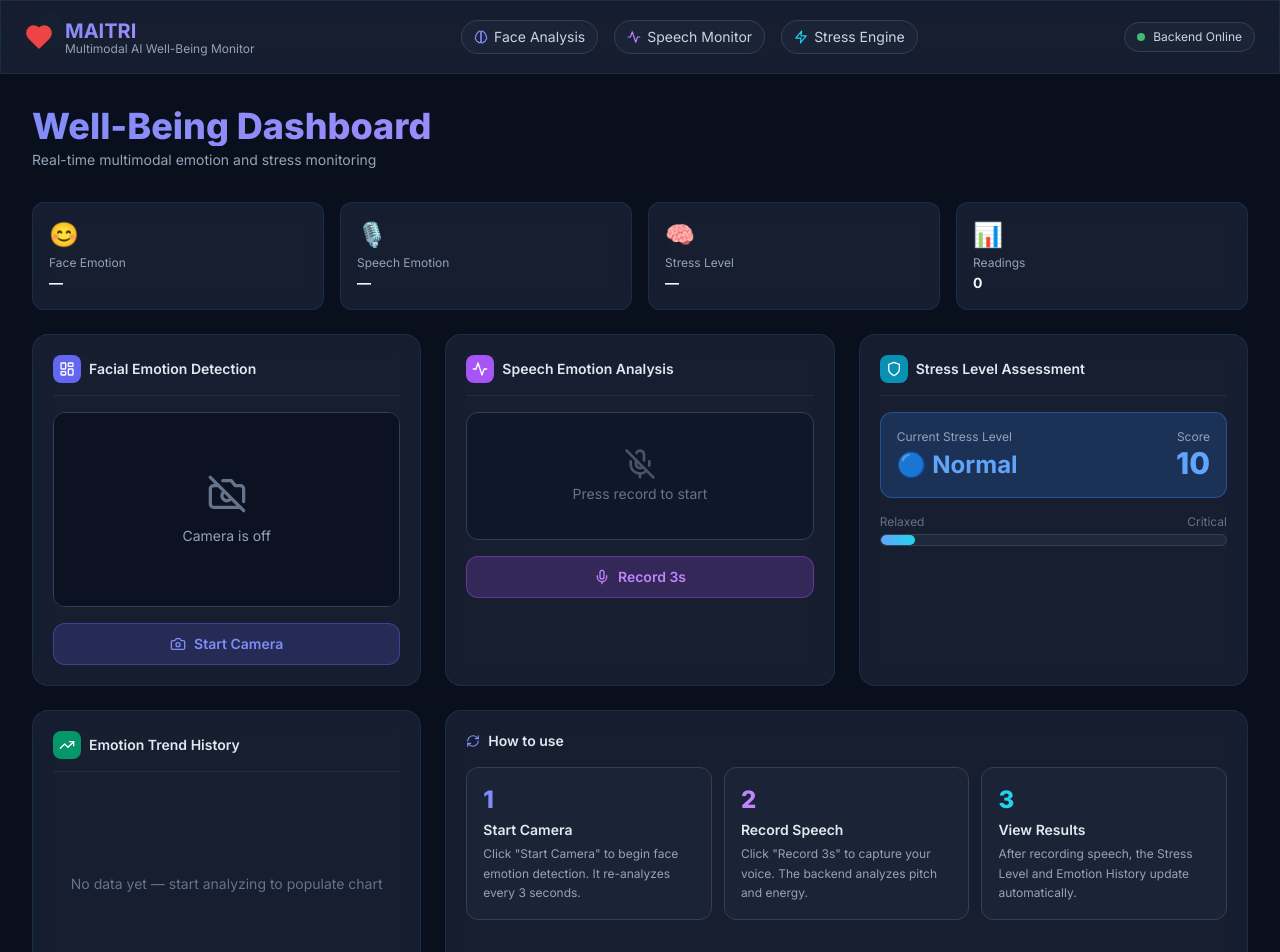
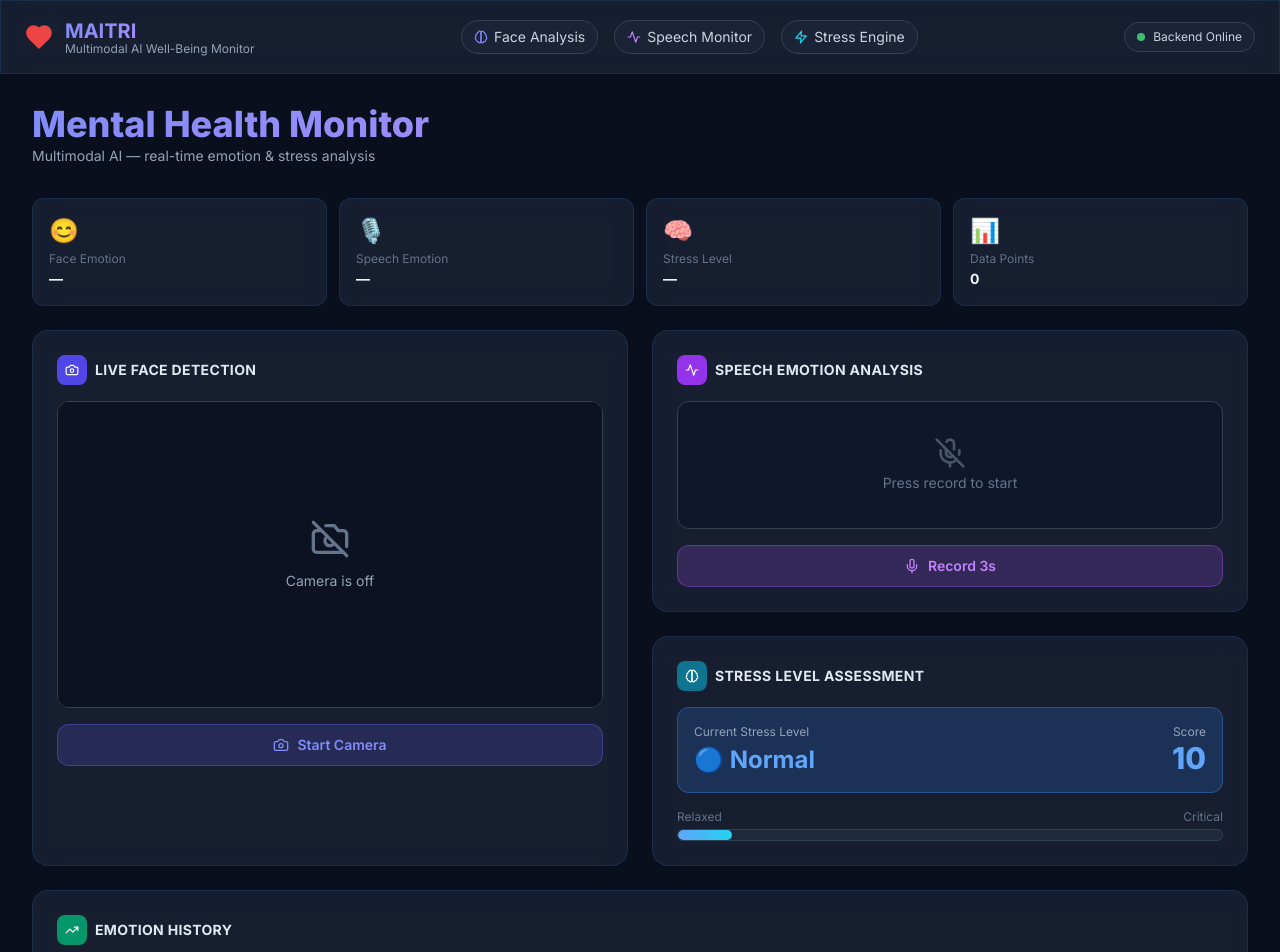
Before and after one commit to ritesh-1918/maitri-ai, a React (Create React App) app in the folder frontend/: page / in a window 1280 px wide. Shown: the top 952 px of the page. Built offline with nearby package versions, Linux system fonts and the light colour scheme.

Commit message:
Feat: Redesign dashboard with left/right panel split and bottom emotion chart

```diff
--- a/frontend/src/pages/Dashboard.js
+++ b/frontend/src/pages/Dashboard.js
@@ -1,32 +1,43 @@
 import React, { useState, useCallback } from 'react';
-import { motion } from 'framer-motion';
-import { LayoutDashboard, Activity, TrendingUp, Shield, RefreshCw } from 'lucide-react';
+import { motion, AnimatePresence } from 'framer-motion';
+import {
+    Camera, Activity, BarChart2, Brain, Zap, TrendingUp,
+} from 'lucide-react';
 import WebcamEmotion from '../components/WebcamEmotion';
 import SpeechEmotion from '../components/SpeechEmotion';
 import StressMeter from '../components/StressMeter';
 import EmotionChart from '../components/EmotionChart';
 
-const CARD_VARIANTS = {
-    hidden: { opacity: 0, y: 24 },
-    visible: (i) => ({ opacity: 1, y: 0, transition: { delay: i * 0.1, duration: 0.5 } }),
+const EMOTION_EMOJI = {
+    happy: '😊', sad: '😢', angry: '😠',
+    fear: '😨', disgust: '🤢', surprise: '😲', neutral: '😐',
 };
 
-const Card = ({ title, icon: Icon, color, children, index }) => (
-    <motion.div
-        custom={index}
-        initial="hidden"
-        animate="visible"
-        variants={CARD_VARIANTS}
-        className="glass rounded-2xl p-5 flex flex-col gap-4"
-    >
-        <div className="flex items-center gap-2 border-b border-slate-700/50 pb-3">
-            <div className={`p-1.5 rounded-lg ${color}`}>
-                <Icon size={16} className="text-white" />
-            </div>
-            <h2 className="font-semibold text-slate-200 text-sm">{title}</h2>
+const EMOTION_GRADIENT = {
+    happy: 'from-green-500/20 to-emerald-500/10 border-green-500/30',
+    sad: 'from-blue-500/20 to-indigo-500/10 border-blue-500/30',
+    angry: 'from-red-500/20 to-orange-500/10 border-red-500/30',
+    fear: 'from-purple-500/20 to-violet-500/10 border-purple-500/30',
+    disgust: 'from-yellow-500/20 to-amber-500/10 border-yellow-500/30',
+    surprise: 'from-cyan-500/20 to-sky-500/10 border-cyan-500/30',
+    neutral: 'from-slate-600/20 to-slate-700/10 border-slate-600/30',
+};
+
+const deriveStressLevel = (face, speech) => {
+    const high = ['angry', 'fear'];
+    if (high.includes(face) || high.includes(speech)) return 'High Stress';
+    if (face === 'sad' || speech === 'sad') return 'Medium Stress';
+    if (face === 'happy' || speech === 'happy') return 'Low Stress';
+    return 'Normal';
+};
+
+const SectionHeader = ({ icon: Icon, label, color }) => (
+    <div className="flex items-center gap-2 mb-4">
+        <div className={`p-2 rounded-lg ${color}`}>
+            <Icon size={14} className="text-white" />
         </div>
-        {children}
-    </motion.div>
+        <h2 className="font-bold text-slate-200 text-sm tracking-wide uppercase">{label}</h2>
+    </div>
 );
 
 const Dashboard = () => {
@@ -41,108 +52,153 @@ const Dashboard = () => {
 
     const handleSpeechEmotion = useCallback((emotion) => {
         setSpeechEmotion(emotion);
-        // Update history when we get both
+        const face = faceEmotion || 'neutral';
+        const updatedStress = {
+            face_emotion: face,
+            speech_emotion: emotion,
+            stress_level: deriveStressLevel(face, emotion),
+        };
+        setStressData(updatedStress);
         setEmotionHistory(prev => [
             ...prev.slice(-19),
-            { face: faceEmotion || 'neutral', speech: emotion },
+            { face, speech: emotion },
         ]);
-        // Auto-update stress data
-        if (faceEmotion) {
-            setStressData({
-                face_emotion: faceEmotion,
-                speech_emotion: emotion,
-                stress_level: deriveStressLevel(faceEmotion, emotion),
-            });
-        }
     }, [faceEmotion]);
 
-    const deriveStressLevel = (face, speech) => {
-        const high = ['angry', 'fear'];
-        if (high.includes(face) || high.includes(speech)) return 'High Stress';
-        if (face === 'sad' || speech === 'sad') return 'Medium Stress';
-        if (face === 'happy' || speech === 'happy') return 'Low Stress';
-        return 'Normal';
+    const cardVariants = {
+        hidden: { opacity: 0, y: 24 },
+        visible: (i) => ({
+            opacity: 1, y: 0,
+            transition: { delay: i * 0.12, duration: 0.5, ease: 'easeOut' },
+        }),
     };
 
     return (
-        <div className="max-w-7xl mx-auto p-4 md:p-6 lg:p-8">
-            {/* Header */}
+        <div className="max-w-7xl mx-auto px-4 md:px-8 py-8">
+
+            {/* Page Header */}
             <motion.div
-                initial={{ opacity: 0, y: -10 }}
+                initial={{ opacity: 0, y: -16 }}
                 animate={{ opacity: 1, y: 0 }}
+                transition={{ duration: 0.5 }}
                 className="mb-8"
             >
-                <h1 className="text-3xl md:text-4xl font-black gradient-heading mb-1">Well-Being Dashboard</h1>
-                <p className="text-slate-400 text-sm">Real-time multimodal emotion and stress monitoring</p>
+                <h1 className="text-4xl font-black gradient-heading leading-none mb-1">
+                    Mental Health Monitor
+                </h1>
+                <p className="text-slate-400 text-sm">
+                    Multimodal AI — real-time emotion &amp; stress analysis
+                </p>
             </motion.div>
 
-            {/* Stats Row */}
-            <div className="grid grid-cols-2 md:grid-cols-4 gap-4 mb-6">
+            {/* ═══ TOP STATS BAR ═══ */}
+            <div className="grid grid-cols-2 md:grid-cols-4 gap-3 mb-6">
                 {[
-                    { label: 'Face Emotion', value: faceEmotion || '—', icon: '😊' },
-                    { label: 'Speech Emotion', value: speechEmotion || '—', icon: '🎙️' },
-                    { label: 'Stress Level', value: stressData?.stress_level || '—', icon: '🧠' },
-                    { label: 'Readings', value: emotionHistory.length, icon: '📊' },
-                ].map((stat, i) => (
+                    { label: 'Face Emotion', value: faceEmotion || '—', icon: '😊', accent: 'border-indigo-500/30' },
+                    { label: 'Speech Emotion', value: speechEmotion || '—', icon: '🎙️', accent: 'border-purple-500/30' },
+                    { label: 'Stress Level', value: stressData?.stress_level || '—', icon: '🧠', accent: 'border-cyan-500/30' },
+                    { label: 'Data Points', value: emotionHistory.length, icon: '📊', accent: 'border-emerald-500/30' },
+                ].map((s, i) => (
                     <motion.div
-                        key={stat.label}
+                        key={s.label}
                         custom={i}
                         initial="hidden"
                         animate="visible"
-                        variants={CARD_VARIANTS}
-                        className="glass rounded-xl p-4"
+                        variants={cardVariants}
+                        className={`glass rounded-xl p-4 border ${s.accent}`}
                     >
-                        <p className="text-2xl mb-1">{stat.icon}</p>
-                        <p className="text-xs text-slate-400">{stat.label}</p>
-                        <p className="font-bold text-slate-100 capitalize mt-0.5 text-sm truncate">{stat.value}</p>
+                        <span className="text-2xl">{s.icon}</span>
+                        <p className="text-xs text-slate-500 mt-1">{s.label}</p>
+                        <p className="font-bold text-slate-100 capitalize text-sm mt-0.5 truncate">{s.value}</p>
                     </motion.div>
                 ))}
             </div>
 
-            {/* Main Grid */}
-            <div className="grid grid-cols-1 md:grid-cols-2 xl:grid-cols-3 gap-6">
-                <Card title="Facial Emotion Detection" icon={LayoutDashboard} color="bg-indigo-500" index={0}>
-                    <WebcamEmotion onEmotionDetected={handleFaceEmotion} />
-                </Card>
+            {/* ═══ MAIN PANELS ═══ */}
+            <div className="grid grid-cols-1 lg:grid-cols-2 gap-6 mb-6">
 
-                <Card title="Speech Emotion Analysis" icon={Activity} color="bg-purple-500" index={1}>
-                    <SpeechEmotion onEmotionDetected={handleSpeechEmotion} />
-                </Card>
-
-                <Card title="Stress Level Assessment" icon={Shield} color="bg-cyan-600" index={2}>
-                    <StressMeter stressData={stressData} />
-                </Card>
-
-                <Card title="Emotion Trend History" icon={TrendingUp} color="bg-emerald-600" index={3}>
-                    <EmotionChart emotionHistory={emotionHistory} />
-                </Card>
-
-                {/* Instructions */}
+                {/* ── LEFT: Webcam + Face Emotion ── */}
                 <motion.div
-                    custom={4}
+                    custom={0}
                     initial="hidden"
                     animate="visible"
-                    variants={CARD_VARIANTS}
-                    className="glass rounded-2xl p-5 md:col-span-1 xl:col-span-2"
+                    variants={cardVariants}
+                    className="glass rounded-2xl p-6"
                 >
-                    <h2 className="font-semibold text-slate-200 text-sm mb-4 flex items-center gap-2">
-                        <RefreshCw size={14} className="text-indigo-400" /> How to use
-                    </h2>
-                    <div className="grid grid-cols-1 md:grid-cols-3 gap-3">
-                        {[
-                            { step: '1', title: 'Start Camera', desc: 'Click "Start Camera" to begin face emotion detection. It re-analyzes every 3 seconds.', color: 'text-indigo-400' },
-                            { step: '2', title: 'Record Speech', desc: 'Click "Record 3s" to capture your voice. The backend analyzes pitch and energy.', color: 'text-purple-400' },
-                            { step: '3', title: 'View Results', desc: 'After recording speech, the Stress Level and Emotion History update automatically.', color: 'text-cyan-400' },
-                        ].map(({ step, title, desc, color }) => (
-                            <div key={step} className="bg-slate-800/60 rounded-xl p-4 border border-slate-700">
-                                <span className={`text-2xl font-black ${color}`}>{step}</span>
-                                <p className="font-semibold text-slate-200 text-sm mt-1">{title}</p>
-                                <p className="text-xs text-slate-400 mt-1 leading-relaxed">{desc}</p>
-                            </div>
-                        ))}
-                    </div>
+                    <SectionHeader icon={Camera} label="Live Face Detection" color="bg-indigo-600" />
+
+                    <WebcamEmotion onEmotionDetected={handleFaceEmotion} />
+
+                    {/* Facial emotion badge */}
+                    <AnimatePresence mode="wait">
+                        {faceEmotion && (
+                            <motion.div
+                                key={faceEmotion}
+                                initial={{ opacity: 0, scale: 0.95 }}
+                                animate={{ opacity: 1, scale: 1 }}
+                                exit={{ opacity: 0, scale: 0.95 }}
+                                className={`mt-4 flex items-center gap-4 p-4 rounded-xl border bg-gradient-to-br ${EMOTION_GRADIENT[faceEmotion] || EMOTION_GRADIENT.neutral
+                                    }`}
+                            >
+                                <span className="text-4xl">{EMOTION_EMOJI[faceEmotion] || '😐'}</span>
+                                <div>
+                                    <p className="text-xs text-slate-400 mb-0.5">Detected Facial Emotion</p>
+                                    <p className="text-xl font-extrabold capitalize text-white">{faceEmotion}</p>
+                                </div>
+                                <div className="ml-auto">
+                                    <span className="inline-flex items-center gap-1 text-xs bg-slate-800/70 px-2.5 py-1 rounded-full border border-slate-700 text-slate-300">
+                                        <span className="w-1.5 h-1.5 rounded-full bg-green-400 animate-pulse" />
+                                        Live
+                                    </span>
+                                </div>
+                            </motion.div>
+                        )}
+                    </AnimatePresence>
                 </motion.div>
+
+                {/* ── RIGHT: Speech Emotion + Stress Meter ── */}
+                <div className="flex flex-col gap-6">
+
+                    {/* Speech Emotion Card */}
+                    <motion.div
+                        custom={1}
+                        initial="hidden"
+                        animate="visible"
+                        variants={cardVariants}
+                        className="glass rounded-2xl p-6"
+                    >
+                        <SectionHeader icon={Activity} label="Speech Emotion Analysis" color="bg-purple-600" />
+                        <SpeechEmotion onEmotionDetected={handleSpeechEmotion} />
+                    </motion.div>
+
+                    {/* Stress Meter Card */}
+                    <motion.div
+                        custom={2}
+                        initial="hidden"
+                        animate="visible"
+                        variants={cardVariants}
+                        className="glass rounded-2xl p-6"
+                    >
+                        <SectionHeader icon={Brain} label="Stress Level Assessment" color="bg-cyan-700" />
+                        <StressMeter stressData={stressData} />
+                    </motion.div>
+                </div>
             </div>
+
+            {/* ═══ BOTTOM: Emotion History Chart ═══ */}
+            <motion.div
+                custom={3}
+                initial="hidden"
+                animate="visible"
+                variants={cardVariants}
+                className="glass rounded-2xl p-6"
+            >
+                <SectionHeader icon={TrendingUp} label="Emotion History" color="bg-emerald-600" />
+                <p className="text-xs text-slate-400 -mt-2 mb-4">
+                    Tracks the last 20 emotion readings for face &amp; speech over time
+                </p>
+                <EmotionChart emotionHistory={emotionHistory} />
+            </motion.div>
         </div>
     );
 };
```
